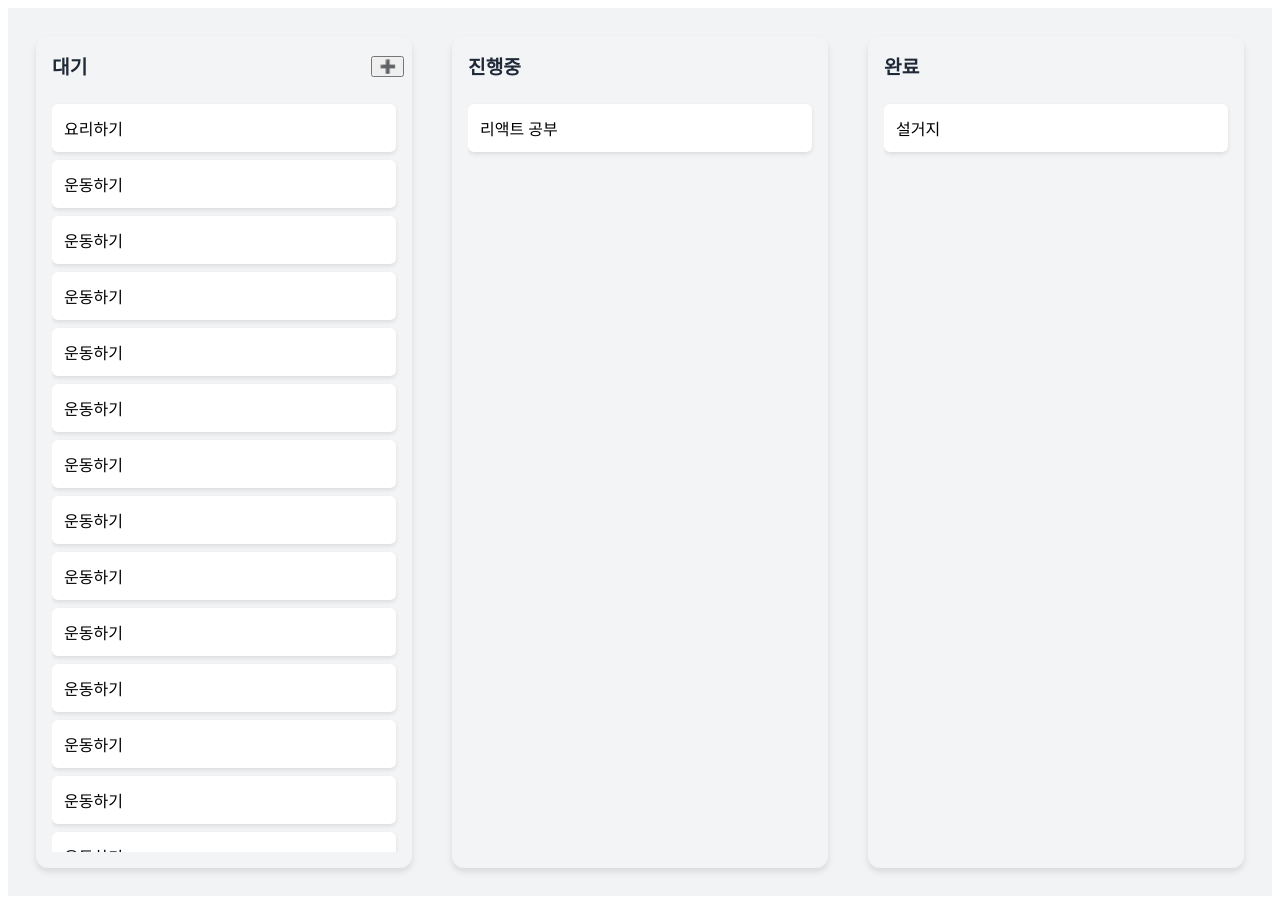
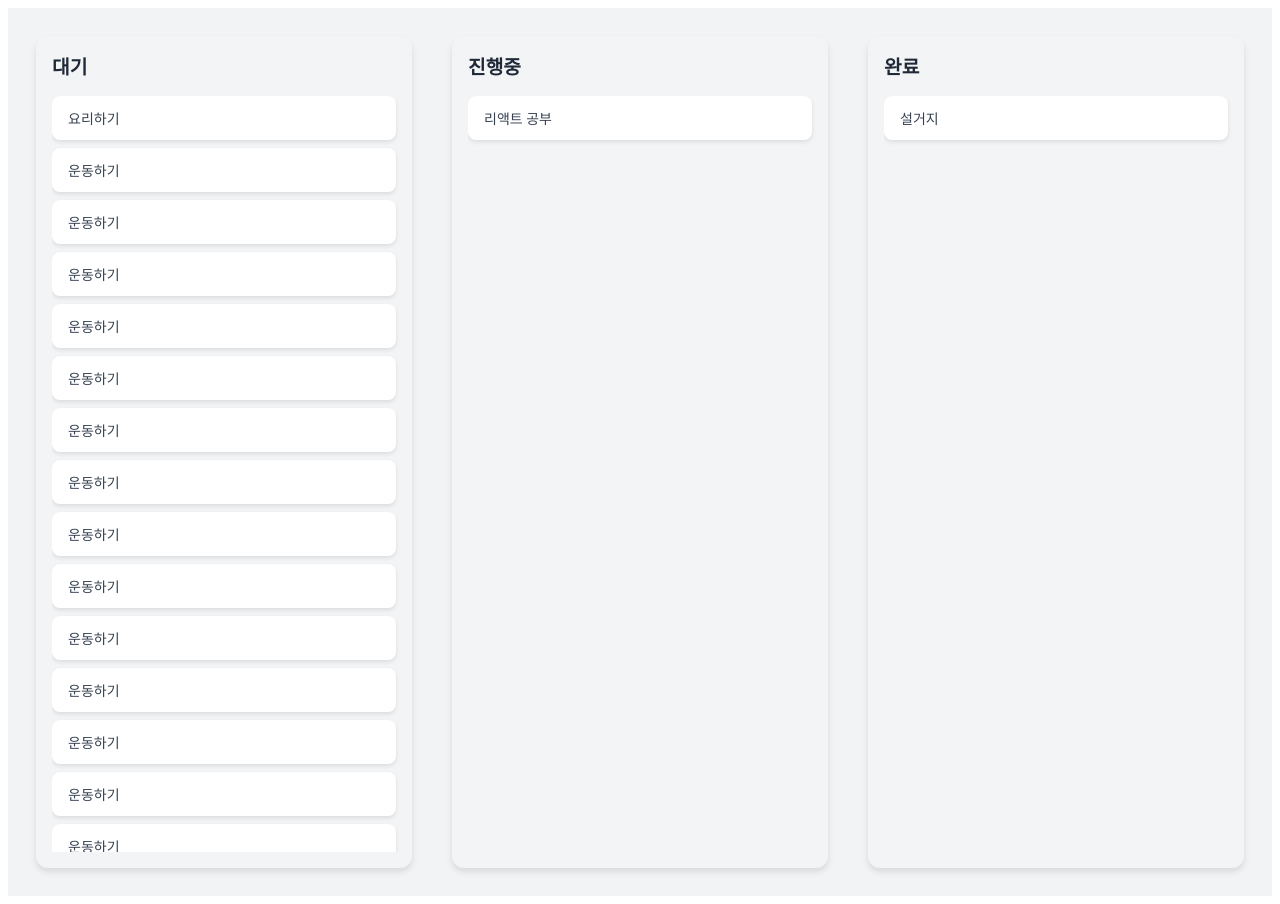
Before and after one commit to HomeServers/MyTodoList-fe, a React (Create React App) app: page / in a window 1280 px wide. Built offline with nearby package versions, Linux system fonts and the light colour scheme.

Commit message:
feat: #3 server api crud 연동
closes #3

```diff
--- a/src/components/Kanban/KanbanCard.jsx
+++ b/src/components/Kanban/KanbanCard.jsx
@@ -1,23 +1,16 @@
 import { Draggable } from '@hello-pangea/dnd';
+import './styles/KanbanCard.css'; // 카드 스타일 적용
 
 export const KanbanCard = ({ task, index }) => (
-  <Draggable draggableId={task.id} index={index}>
+  <Draggable draggableId={task.hash} index={index}>
     {(provided) => (
       <div
         ref={provided.innerRef}
         {...provided.draggableProps}
         {...provided.dragHandleProps}
         className="kanban-card"
-        style={{
-          ...provided.draggableProps.style,
-          padding: '12px',
-          margin: '8px 0',
-          background: '#fff',
-          borderRadius: '6px',
-          boxShadow: '0 2px 4px rgba(0,0,0,0.1)'
-        }}
       >
-        {task.content}
+        {task.content} {/* 카드 내용 */}
       </div>
     )}
   </Draggable>
--- a/src/components/Kanban/KanbanColumn.jsx
+++ b/src/components/Kanban/KanbanColumn.jsx
@@ -1,11 +1,10 @@
 import { Droppable } from '@hello-pangea/dnd';
 import { KanbanCard } from './KanbanCard';
 import { useState } from 'react';
-import { PrimaryButton} from '../buttons/PrimaryButton';
-import { SecondaryButton} from '../buttons/SecondaryButton';
+import { PrimaryButton } from '../buttons/PrimaryButton';
+import { SecondaryButton } from '../buttons/SecondaryButton';
 import { InputField } from '../Inputs/InputField';
-import './styles/KanbanColumn.css'; // 스타일 분리
-import './styles/KanbanBoard.css'
+import './styles/KanbanColumn.css';
 
 export const KanbanColumn = ({ status, tasks, onAddTask }) => {
   const [isAdding, setIsAdding] = useState(false);
@@ -13,7 +12,7 @@ export const KanbanColumn = ({ status, tasks, onAddTask }) => {
 
   const handleSubmit = (e) => {
     e.preventDefault();
-    onAddTask(status, inputValue);
+    onAddTask(status, inputValue); // 새로운 태스크 추가
     setInputValue('');
     setIsAdding(false);
   };
@@ -24,22 +23,22 @@ export const KanbanColumn = ({ status, tasks, onAddTask }) => {
         <div
           {...provided.droppableProps}
           ref={provided.innerRef}
-          className="kanban-column kanban-board"
+          className="kanban-column"
         >
           {/* 컬럼 헤더 */}
           <div className="kanban-header">
             <h3 className="kanban-title">{status}</h3>
-            {status === '대기' && (
+            {status === 'PENDING' && (
               <PrimaryButton onClick={() => setIsAdding(true)} ariaLabel="Add Task">
                 ➕
               </PrimaryButton>
             )}
           </div>
 
-          {/* 태스크 카드 */}
+          {/* 태스크 카드 영역 */}
           <div className="kanban-tasks">
             {tasks.map((task, index) => (
-              <KanbanCard key={task.id} task={task} index={index} />
+              <KanbanCard key={task.hash} task={task} index={index} />
             ))}
             {provided.placeholder}
           </div>
@@ -50,10 +49,9 @@ export const KanbanColumn = ({ status, tasks, onAddTask }) => {
               <InputField
                 value={inputValue}
                 onChange={(e) => setInputValue(e.target.value)}
-                placeholder="새 할 일 입력"
+                placeholder ="새 할 일 입력"
               />
               <div className="kanban-form-actions">
-              {/* <PrimaryButton onClick={handleAddTask}>추가</PrimaryButton> */}
                 <PrimaryButton type="submit">추가</PrimaryButton>
                 <SecondaryButton onClick={() => setIsAdding(false)}>취소</SecondaryButton>
               </div>
--- /dev/null
+++ b/src/components/Kanban/styles/KanbanCard.css
@@ -0,0 +1,27 @@
+/* KanbanCard.css */
+.kanban-card {
+    display: flex;
+    align-items: center;
+    justify-content: space-between;
+    background-color: #ffffff; /* 카드 배경 */
+    padding: 12px 16px; /* 카드 여백 */
+    margin-bottom: 8px; /* 카드 간격 */
+    border-radius: 8px; /* 모서리 둥글게 */
+    box-shadow: 0 2px 4px rgba(0, 0, 0, 0.1); /* 가벼운 그림자 */
+    font-size: 14px;
+    font-weight: 500;
+    color: #374151; /* 텍스트 색상 */
+    transition: transform 0.2s ease, box-shadow 0.2s ease;
+    cursor: grab; /* 드래그 가능한 카드 */
+  }
+
+  .kanban-card:hover {
+    transform: translateY(-2px); /* 살짝 떠오르는 효과 */
+    box-shadow: 0 4px 8px rgba(0, 0, 0, 0.15); /* 호버 시 더 진한 그림자 */
+  }
+
+  .kanban-card:active {
+    cursor: grabbing;
+    transform: translateY(0); /* 클릭 시 원래 상태로 */
+    box-shadow: 0 2px 4px rgba(0, 0, 0, 0.1);
+  }
```
